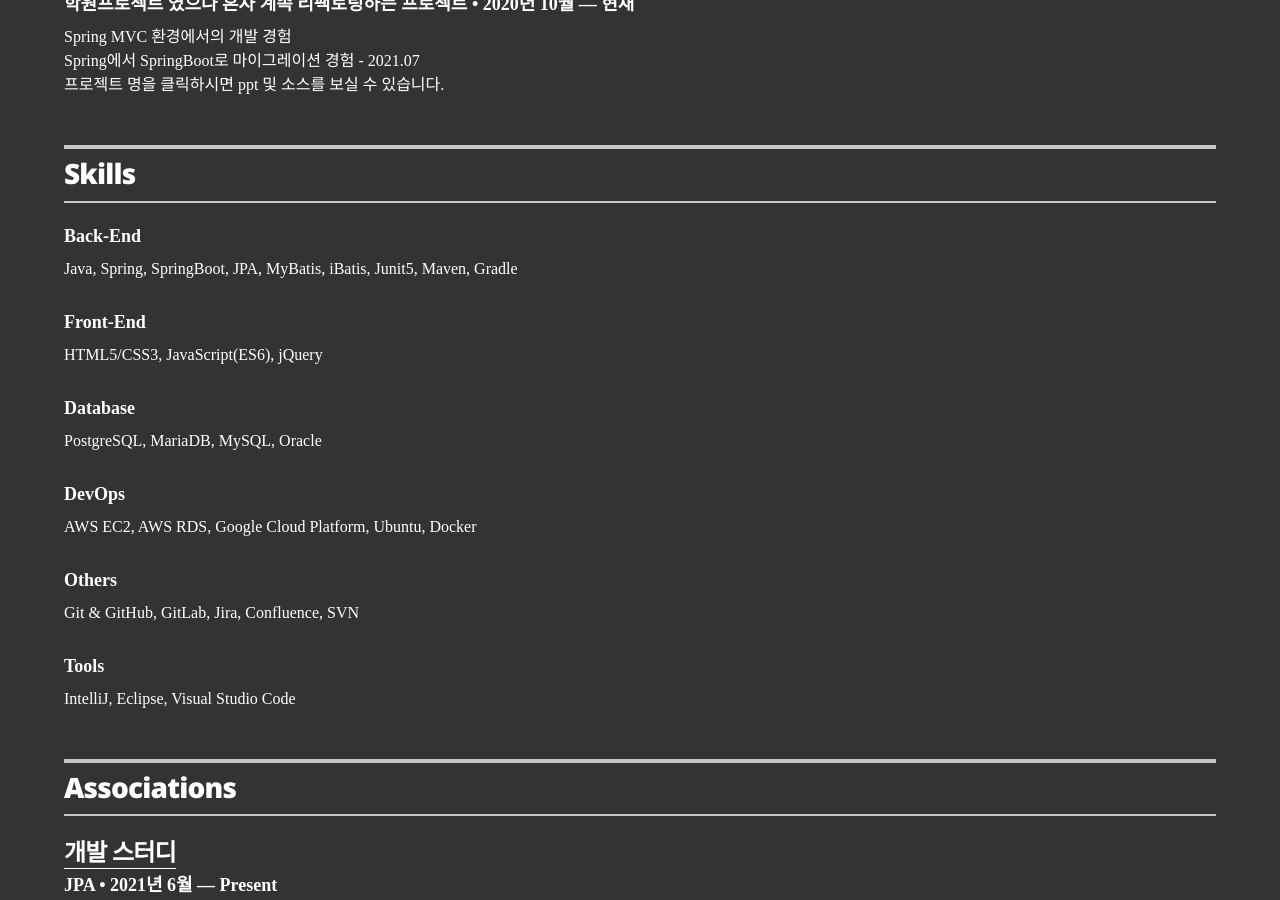
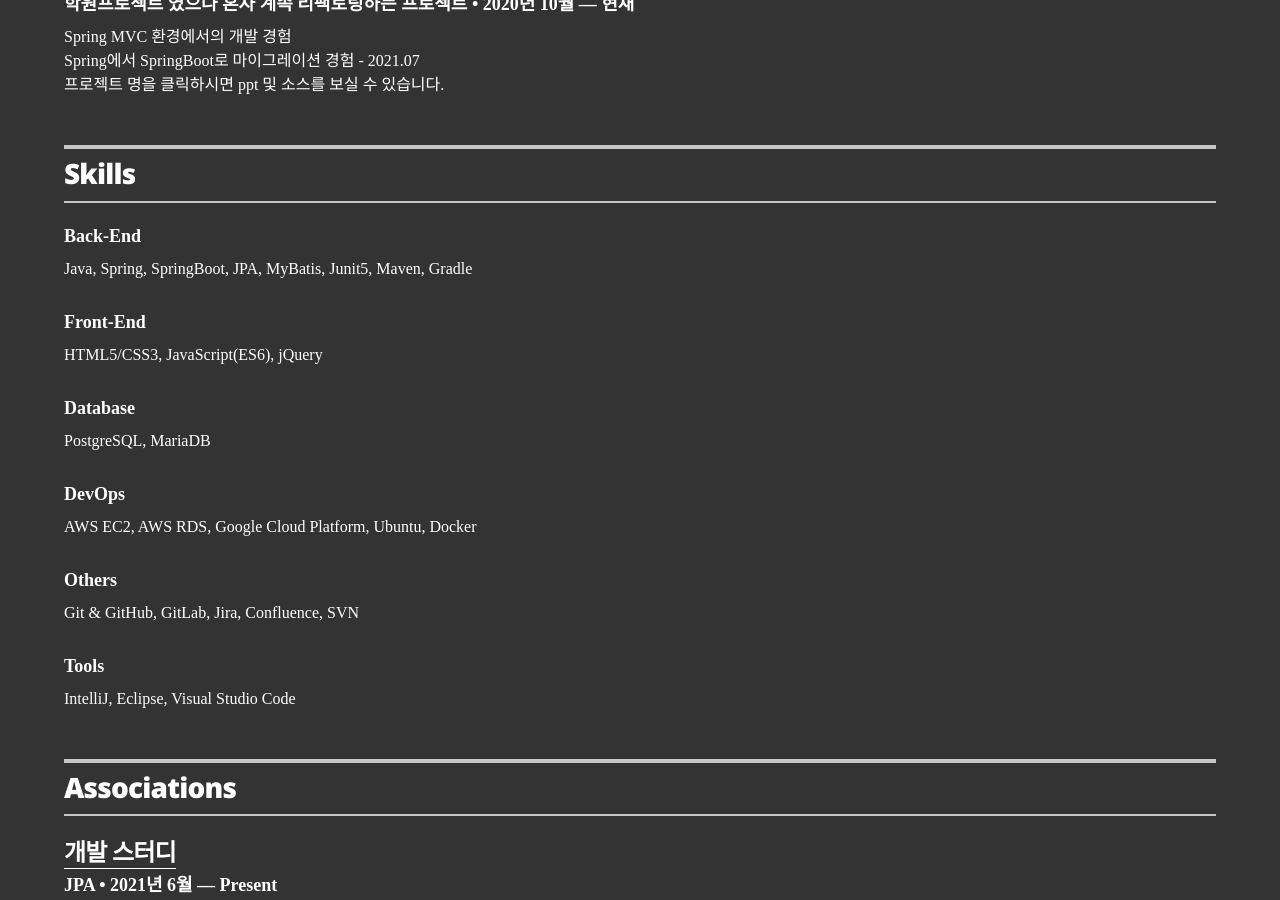
Before and after one commit to lsj8367/resume, a Jekyll site: the page built from index.html, in a window 1280 px wide and 900 px high, scrolled down 1329 px. Built offline with Jekyll 4.4.1, drawn with Linux system fonts in a browser that asks for light colours.

Commit message:
docs: 기술사항 업데이트

```diff
--- a/_data/skills.yml
+++ b/_data/skills.yml
@@ -1,12 +1,12 @@
 # Skills
 - skill: Back-End
-  description: Java, Spring, SpringBoot, JPA, MyBatis, iBatis, Junit5, Maven, Gradle
+  description: Java, Spring, SpringBoot, JPA, MyBatis, Junit5, Maven, Gradle
 
 - skill: Front-End
   description: HTML5/CSS3, JavaScript(ES6), jQuery
 
 - skill: Database
-  description: PostgreSQL, MariaDB, MySQL, Oracle
+  description: PostgreSQL, MariaDB
 
 - skill: DevOps
   description: AWS EC2, AWS RDS, Google Cloud Platform, Ubuntu, Docker
```
